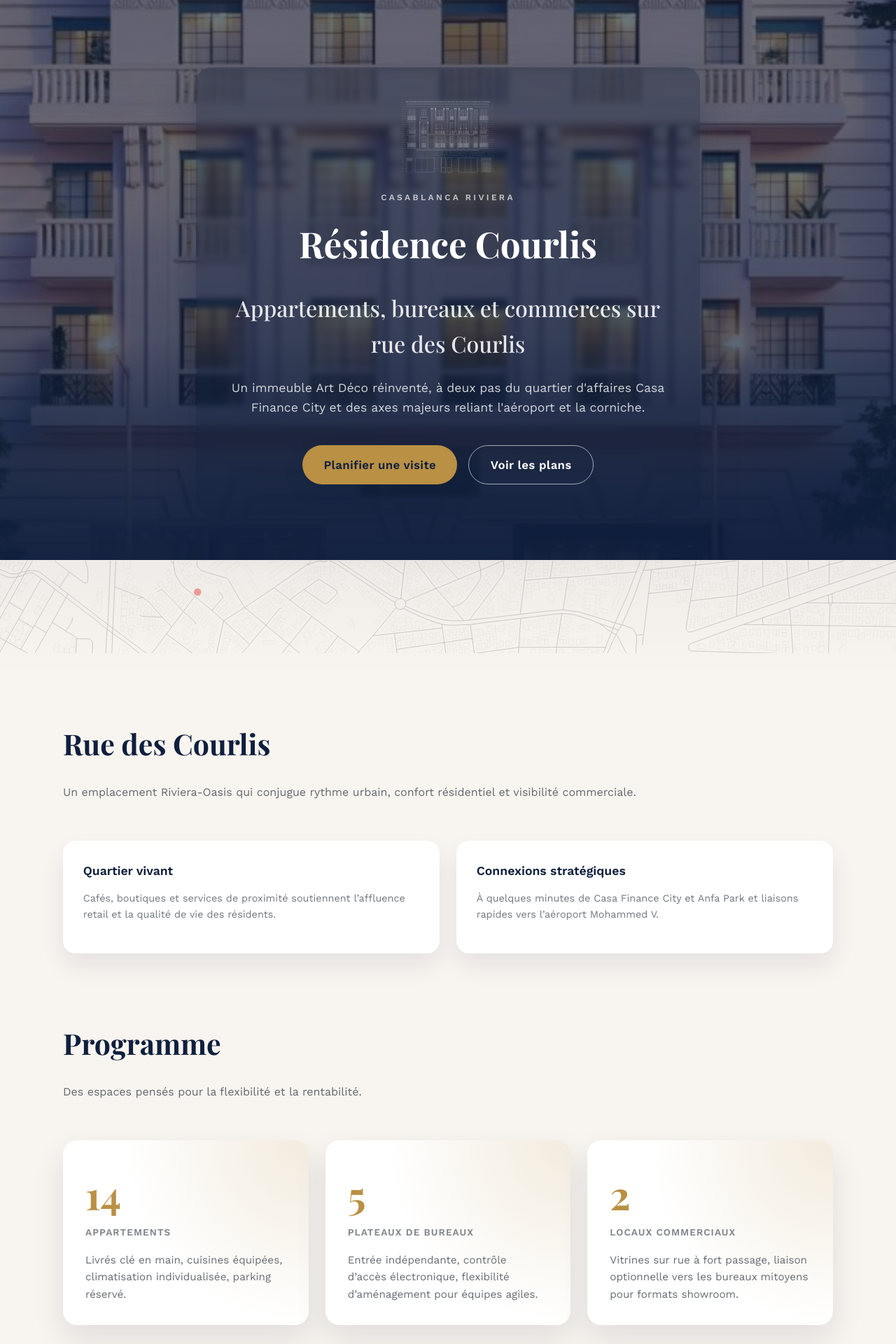
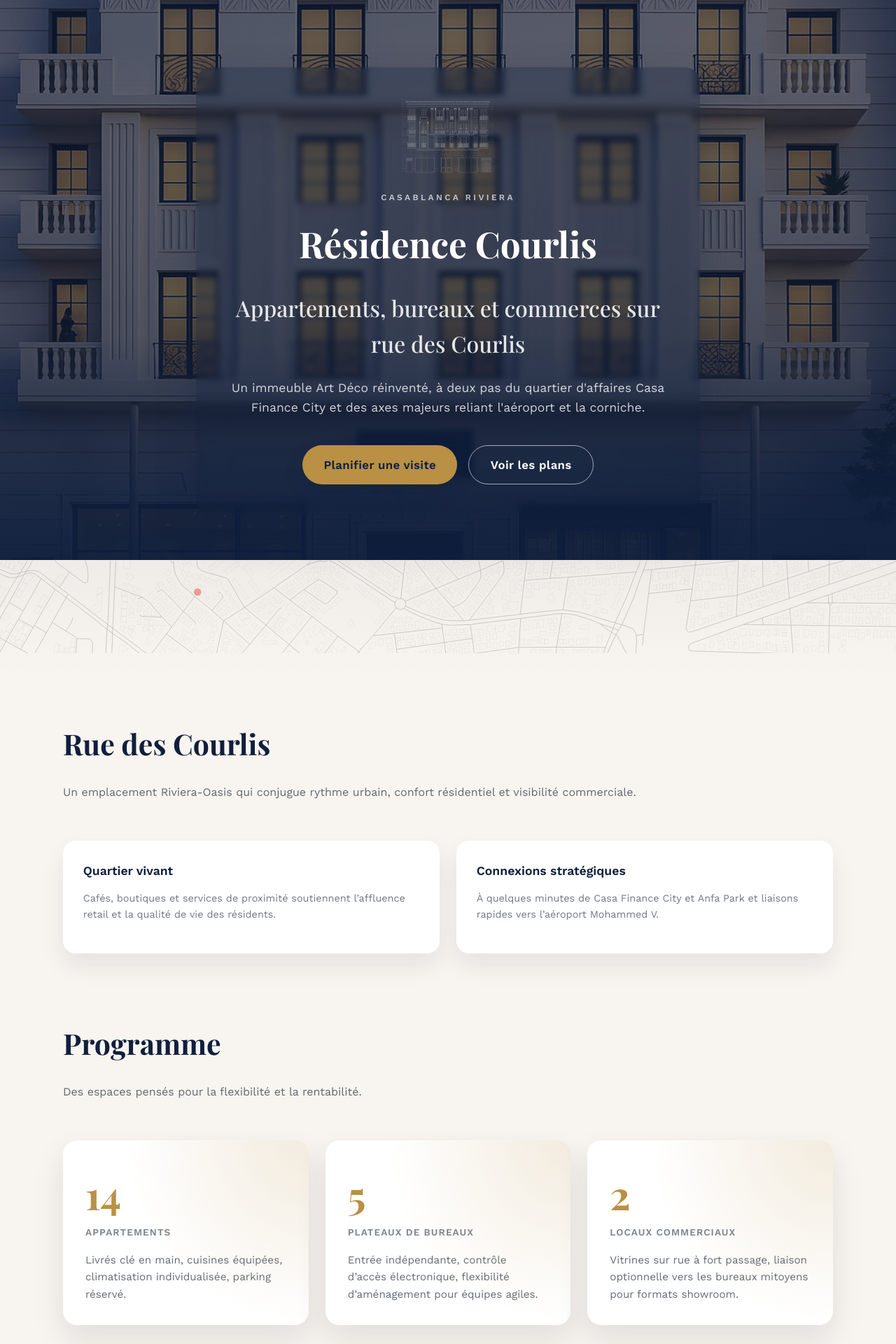
Before and after one commit to jipijipi/HKS, a Jekyll site: the page built from index.html, in a window 1280 px wide. Shown: the top 1920 px of the page at 70% size. Built offline with Jekyll 4.4.1, drawn with Linux system fonts in a browser that asks for light colours.

Commit message:
Update hero background image URL in default layout for consistency

```diff
--- a/_layouts/default.html
+++ b/_layouts/default.html
@@ -7,7 +7,7 @@
     <link rel="stylesheet" href="{{ '/assets/css/main.css' | relative_url }}" />
     <style>
       :root {
-        --hero-bg-image: url("{{ '/photos/facade.JPG' | relative_url }}");
+        --hero-bg-image: url("{{ '/photos/facade02.jpg' | relative_url }}");
       }
     </style>
     <link rel="icon" type="image/svg+xml" href="{{ '/assets/icons/favicon.svg' | relative_url }}" />
```
